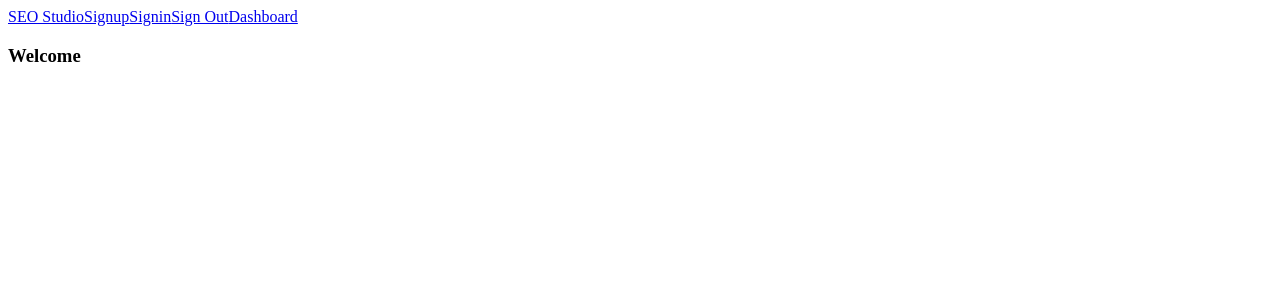
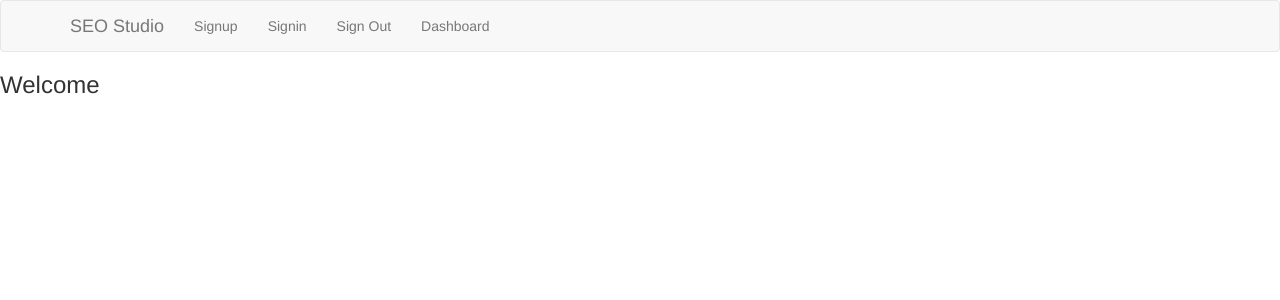
Before and after one commit to spkellydev/typescript-react-redux-io-dash, a React (Create React App) app: page / in a window 1280 px wide. Shown: the top 300 px of the page. Built offline with nearby package versions, Linux system fonts and the light colour scheme.

Commit message:
restructuring to allow react-bootstrap

```diff
--- a/package.json
+++ b/package.json
@@ -5,6 +5,7 @@
   "dependencies": {
     "axios": "^0.18.0",
     "react": "^16.4.2",
+    "react-bootstrap": "^0.32.3",
     "react-chartjs-2": "^2.7.4",
     "react-dom": "^16.4.2",
     "react-redux": "^5.0.7",
@@ -25,6 +26,7 @@
     "@types/jest": "^23.3.1",
     "@types/node": "^10.7.0",
     "@types/react": "^16.4.10",
+    "@types/react-bootstrap": "^0.32.11",
     "@types/react-chartjs-2": "^2.5.7",
     "@types/react-dom": "^16.0.7",
     "@types/react-redux": "^6.0.6",
--- a/public/index.html
+++ b/public/index.html
@@ -1,5 +1,6 @@
 <!DOCTYPE html>
 <html lang="en">
+
 <head>
   <meta charset="utf-8">
   <meta name="viewport" content="width=device-width, initial-scale=1, shrink-to-fit=no">
@@ -10,6 +11,8 @@
     -->
   <link rel="manifest" href="%PUBLIC_URL%/manifest.json">
   <link rel="shortcut icon" href="%PUBLIC_URL%/favicon.ico">
+  <link rel="stylesheet" href="https://maxcdn.bootstrapcdn.com/bootstrap/3.3.7/css/bootstrap.min.css" integrity="sha384-BVYiiSIFeK1dGmJRAkycuHAHRg32OmUcww7on3RYdg4Va+PmSTsz/K68vbdEjh4u"
+    crossorigin="anonymous">
   <!--
       Notice the use of %PUBLIC_URL% in the tags above.
       It will be replaced with the URL of the `public` folder during the build.
@@ -21,6 +24,7 @@
     -->
   <title>React App</title>
 </head>
+
 <body>
   <noscript>
     You need to enable JavaScript to run this app.
@@ -37,4 +41,5 @@
       To create a production bundle, use `npm run build` or `yarn build`.
     -->
 </body>
+
 </html>
--- a/src/components/Navbar/Navbar.tsx
+++ b/src/components/Navbar/Navbar.tsx
@@ -1,16 +1,33 @@
 import * as React from "react";
-import { Link } from "react-router-dom";
+import { Nav, Navbar, NavItem } from "react-bootstrap/lib";
 
-export default class Navbar extends React.Component {
+export default class PrimaryNavbar extends React.Component {
   public render() {
     return (
-      <div>
-        <Link to="/">SEO Studio</Link>
-        <Link to="/signup">Signup</Link>
-        <Link to="/signin">Signin</Link>
-        <Link to="/signout">Sign Out</Link>
-        <Link to="/dashboard">Dashboard</Link>
-      </div>
+      <Navbar collapseOnSelect={true}>
+        <Navbar.Header>
+          <Navbar.Brand>
+            <a href="/">SEO Studio</a>
+          </Navbar.Brand>
+          <Navbar.Toggle />
+        </Navbar.Header>
+        <Navbar.Collapse>
+          <Nav>
+            <NavItem eventKey={"signup"} href="/signup">
+              Signup
+            </NavItem>
+            <NavItem eventKey={"signin"} href="/signin">
+              Signin
+            </NavItem>
+            <NavItem eventKey={"signout"} href="/signout">
+              Sign Out
+            </NavItem>
+            <NavItem eventKey={"dashboard"} href="/dashboard">
+              Dashboard
+            </NavItem>
+          </Nav>
+        </Navbar.Collapse>
+      </Navbar>
     );
   }
 }
--- a/src/index.tsx
+++ b/src/index.tsx
@@ -6,7 +6,7 @@ import { applyMiddleware, createStore, Store } from "redux";
 import reduxThunk from "redux-thunk";
 
 import App from "./components/App";
-import Signup from "./components/auth/Signup"; // TODO: move to Views
+import Signup from "./components/Auth/Signup"; // TODO: move to Views
 import Welcome from "./components/Welcome";
 import reducers from "./reducers";
 import Dashboard from "./views/dashboard/index";
```
Also changed, not shown: 1 other file (tests, documents, lock files or other folders). Lines whose indentation alone changed are shown as unchanged.
